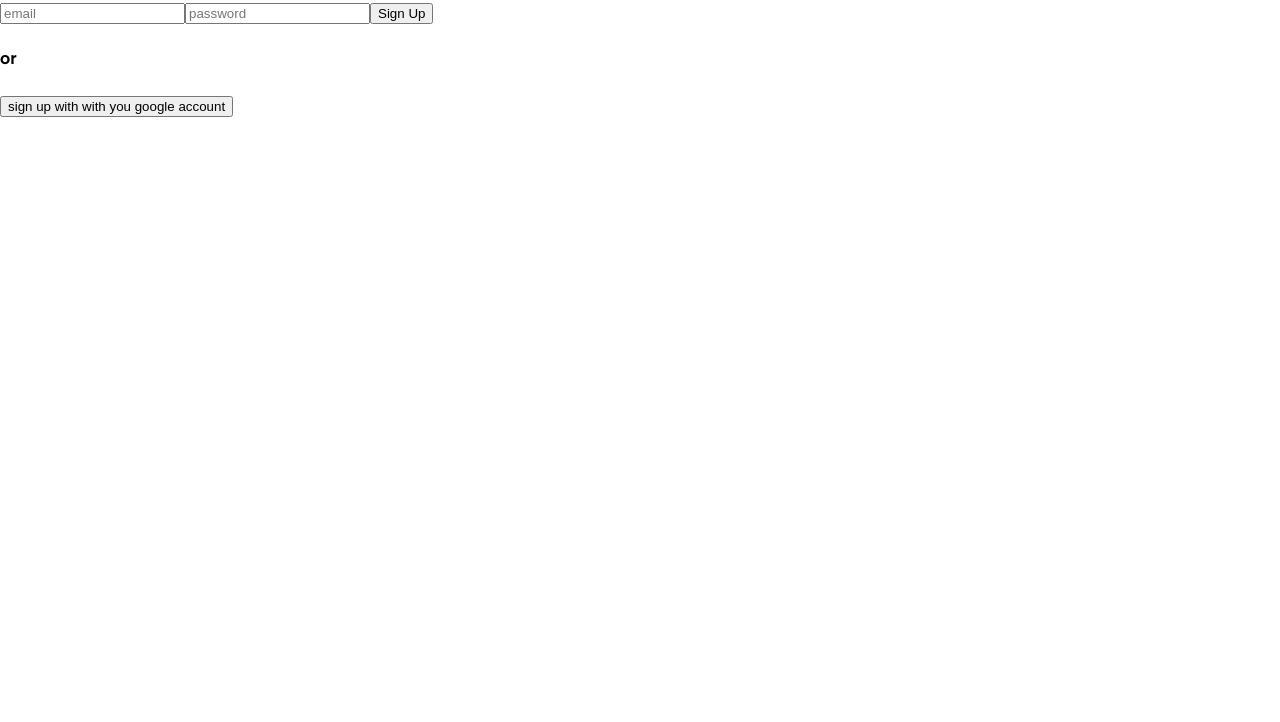
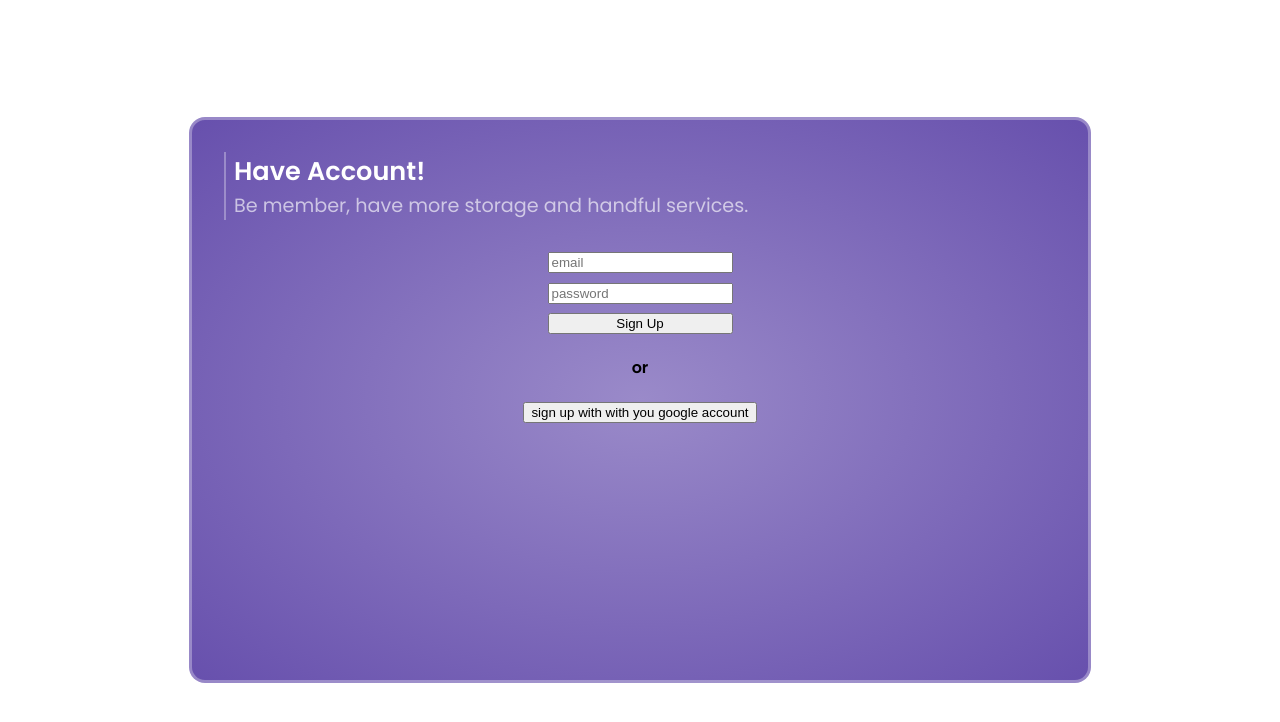
Before and after one commit to sgc93/addisMusic, a React (Vite) app: page /auth in a window 1280 px wide. Shown: the top 722 px of the page. Built offline with nearby package versions, Linux system fonts and the light colour scheme; no server answers.

Commit message:
update layout and compositon

```diff
--- a/src/features/auth/SignUp.jsx
+++ b/src/features/auth/SignUp.jsx
@@ -2,9 +2,64 @@ import { signInWithPopup } from "firebase/auth";
 import { useState } from "react";
 import { useDispatch, useSelector } from "react-redux";
 
-import { Card } from "rebass";
+import styled from "@emotion/styled";
 import { auth, googleProvider } from "../../config/firebase_config";
 import { checkSignIn } from "./authSlice";
+
+const SignUpPage = styled.section`
+	position: absolute;
+	top: 0;
+	left: 0;
+	display: flex;
+	align-items: center;
+	justify-content: center;
+
+	width: 100dvw;
+	height: 100dvh;
+	backdrop-filter: blur(4px);
+`;
+const SignUpBox = styled.div`
+	display: flex;
+	flex-direction: column;
+	align-items: center;
+
+	width: 70%;
+	height: 70%;
+	background: radial-gradient(
+		var(--color-rad-center2),
+		var(--color-rad-outer2)
+	);
+	border: 3px solid var(--color-border-primary);
+	border-radius: 1rem;
+
+	z-index: 2;
+`;
+
+const TitleBox = styled.div`
+	align-self: flex-start;
+	display: flex;
+	flex-direction: column;
+	margin: 2rem 2rem;
+	padding: 0rem 0.5rem;
+
+	border-left: 2px solid var(--color-border-primary);
+`;
+
+const Title = styled.span`
+	color: var(--color-text-primary);
+	font-size: 1.6rem;
+	font-weight: bold;
+`;
+const SubTitle = styled.span`
+	color: var(--color-text-tertiary);
+	font-size: 1.2rem;
+`;
+
+const Form = styled.form`
+	display: flex;
+	flex-direction: column;
+	gap: 0.6rem;
+`;
 
 const SignUP = () => {
 	const [email, setEmail] = useState("");
@@ -42,11 +97,16 @@ const SignUP = () => {
 	};
 
 	return (
-		<Card>
-			{isLoading && <h2>Loading ...</h2>}
-			{!isLoading && error && <h2>{error}</h2>}
+		<SignUpPage>
+			<SignUpBox>
+				<TitleBox>
+					<Title>Have Account!</Title>
+					<SubTitle>
+						Be member, have more storage and handful services.
+					</SubTitle>
+				</TitleBox>
 				{!isLoading && !error && (
-				<form action="">
+					<Form>
 						<input
 							type="text"
 							placeholder="email"
@@ -66,13 +126,14 @@ const SignUP = () => {
 						<button type="submit" onClick={(event) => signUp(event)}>
 							Sign Up
 						</button>
-				</form>
+					</Form>
 				)}
 				<h4>or</h4>
 				<button onClick={() => signUpWithGoogle()}>
 					sign up with with you google account
 				</button>
-		</Card>
+			</SignUpBox>
+		</SignUpPage>
 	);
 };
 
```
Lines whose indentation alone changed are shown as unchanged.
